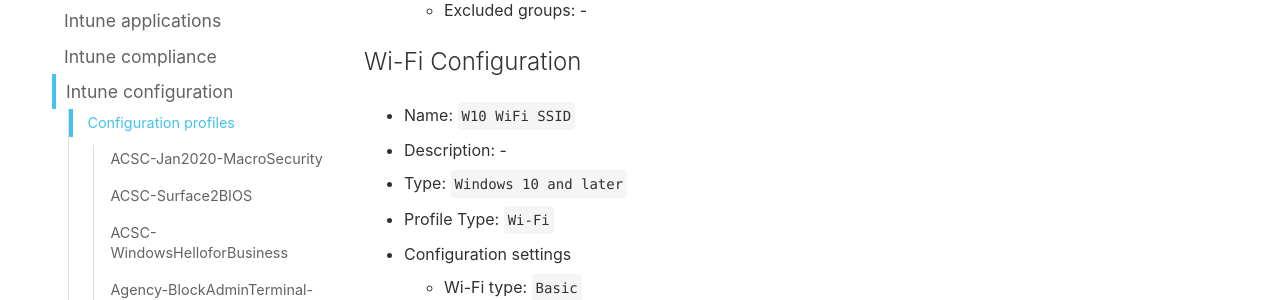
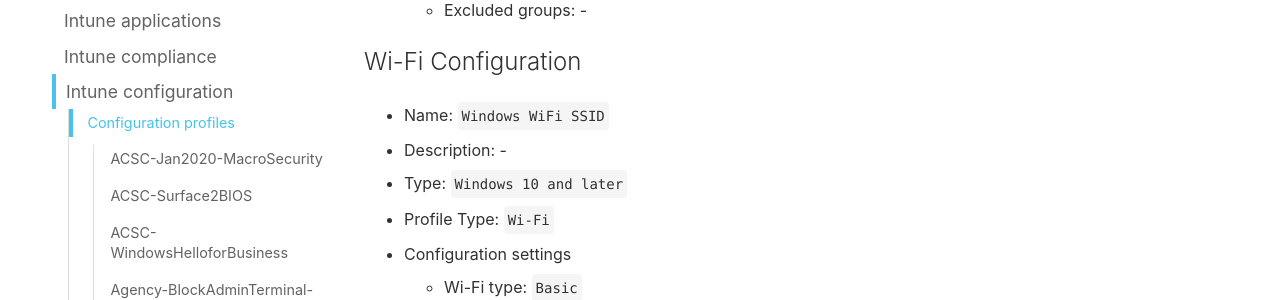
Before and after one commit to ASD-Blueprint/desktop.gov.au, a Jekyll site: the page built from blueprint/abac/intune-configuration.md, in a window 1280 px wide and 900 px high, scrolled down 15228 px. Shown: the part 152-452 px from the top of the window. Built offline with Jekyll 4.4.1, drawn with Linux system fonts in a browser that asks for light colours; comment, search, counter and statistics services are not loaded.

Commit message:
Updated W10 to Windows

```diff
--- a/blueprint/abac/intune-configuration.md
+++ b/blueprint/abac/intune-configuration.md
@@ -349,7 +349,7 @@
 
 ### Wi-Fi Configuration
 
-* Name: `W10 WiFi SSID`
+* Name: `Windows WiFi SSID`
 * Description: -
 * Type: `Windows 10 and later`
 * Profile Type: `Wi-Fi`
```
